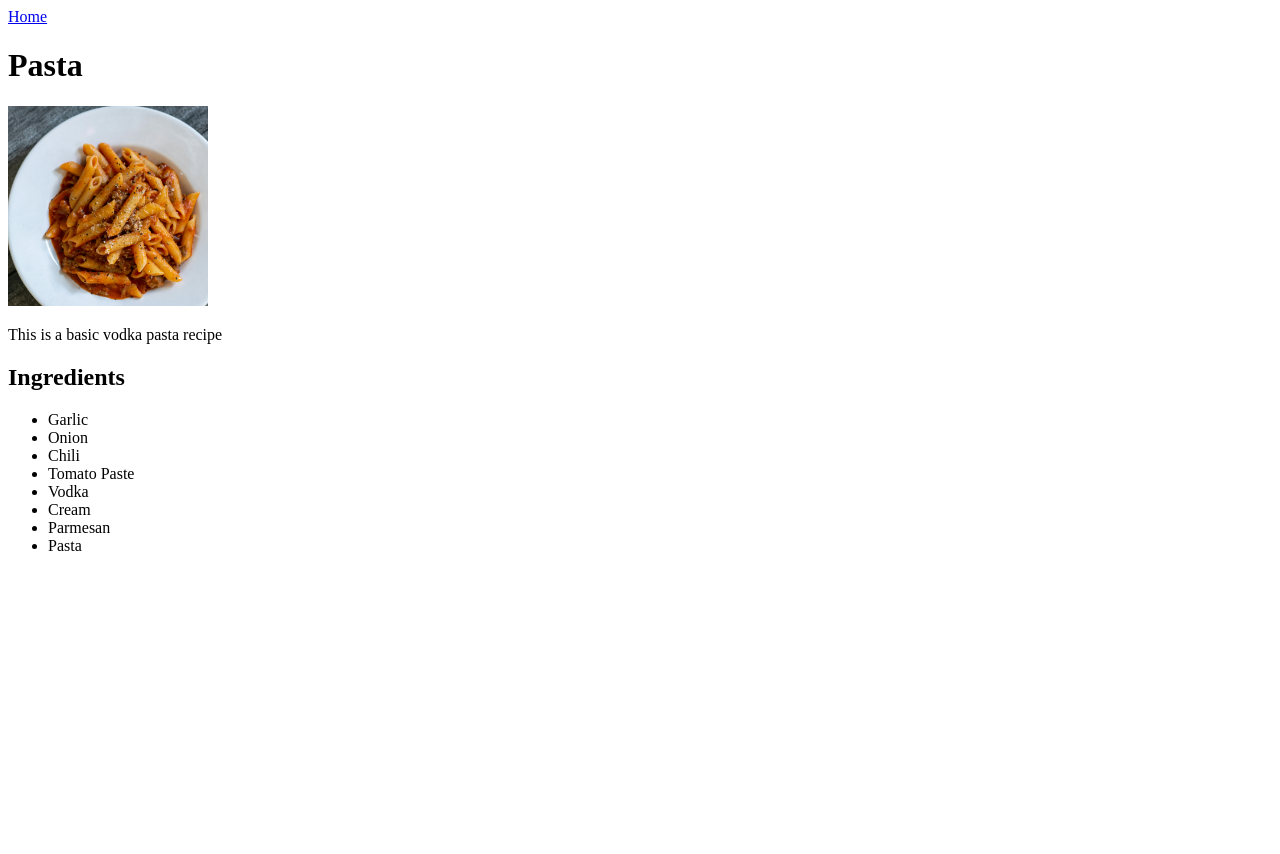
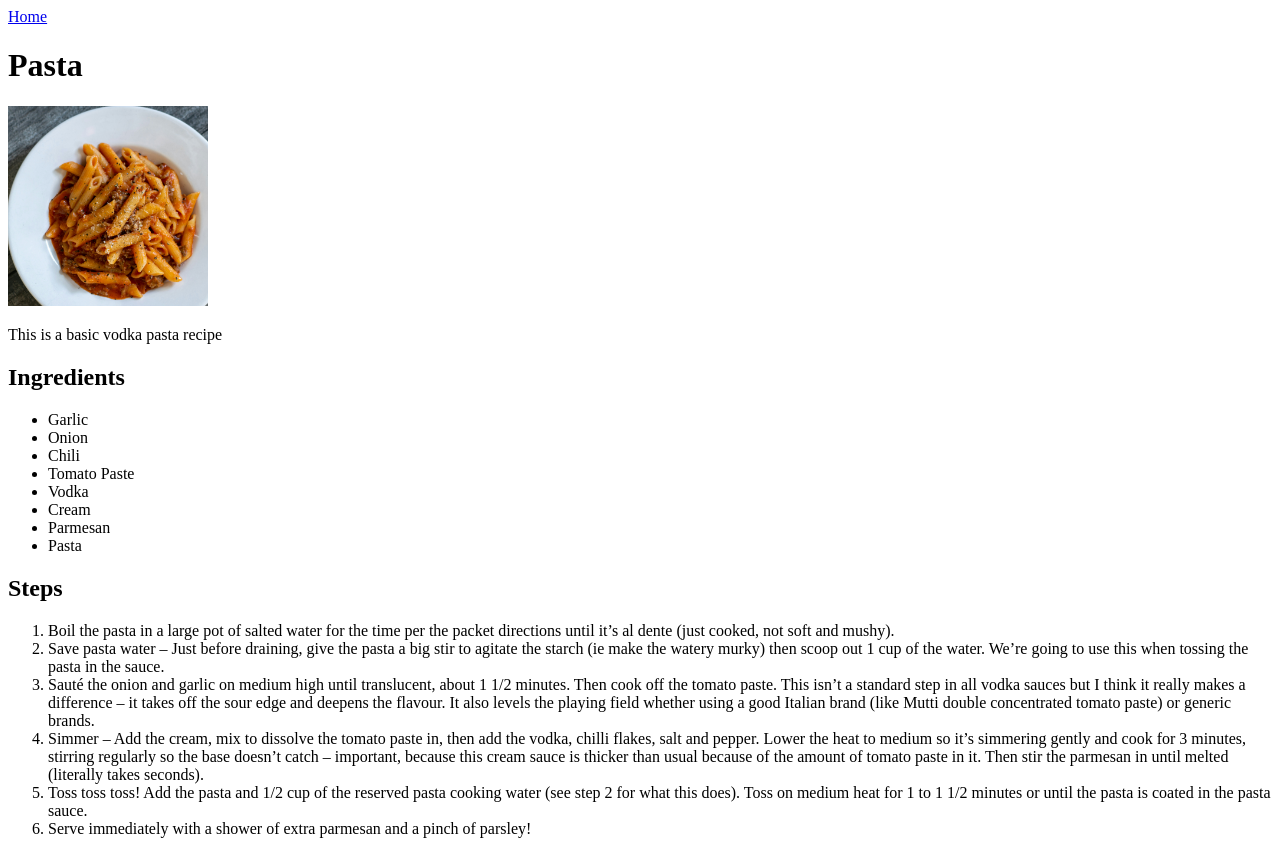
Before and after one commit to StarryKnightHoo/odin-recipes-refresher, a plain HTML site: page recipes/pasta.html in a window 1280 px wide. Before the commit the page ends 800 px from the top, so only its background shows below. Drawn offline with Linux system fonts and the light colour scheme.

Commit message:
Add steps for each recipe page

```diff
--- a/recipes/pasta.html
+++ b/recipes/pasta.html
@@ -21,5 +21,14 @@
         <li>Parmesan</li>
         <li>Pasta</li>
     </ul>
+    <h2>Steps</h2>
+    <ol>
+        <li>Boil the pasta in a large pot of salted water for the time per the packet directions until it’s al dente (just cooked, not soft and mushy).</li>
+        <li>Save pasta water – Just before draining, give the pasta a big stir to agitate the starch (ie make the watery murky) then scoop out 1 cup of the water. We’re going to use this when tossing the pasta in the sauce.</li>
+        <li>Sauté the onion and garlic on medium high until translucent, about 1 1/2 minutes. Then cook off the tomato paste. This isn’t a standard step in all vodka sauces but I think it really makes a difference – it takes off the sour edge and deepens the flavour. It also levels the playing field whether using a good Italian brand (like Mutti double concentrated tomato paste) or generic brands.</li>
+        <li>Simmer – Add the cream, mix to dissolve the tomato paste in, then add the vodka, chilli flakes, salt and pepper. Lower the heat to medium so it’s simmering gently and cook for 3 minutes, stirring regularly so the base doesn’t catch – important, because this cream sauce is thicker than usual because of the amount of tomato paste in it. Then stir the parmesan in until melted (literally takes seconds).</li>
+        <li>Toss toss toss! Add the pasta and 1/2 cup of the reserved pasta cooking water (see step 2 for what this does). Toss on medium heat for 1 to 1 1/2 minutes or until the pasta is coated in the pasta sauce.</li>
+        <li>Serve immediately with a shower of extra parmesan and a pinch of parsley!</li>
+    </ol>
 </body>
 </html>
```
Also changed, not shown: recipes/cookie.html (+10 -0 lines), recipes/ice-cream.html (+7 -0 lines).
